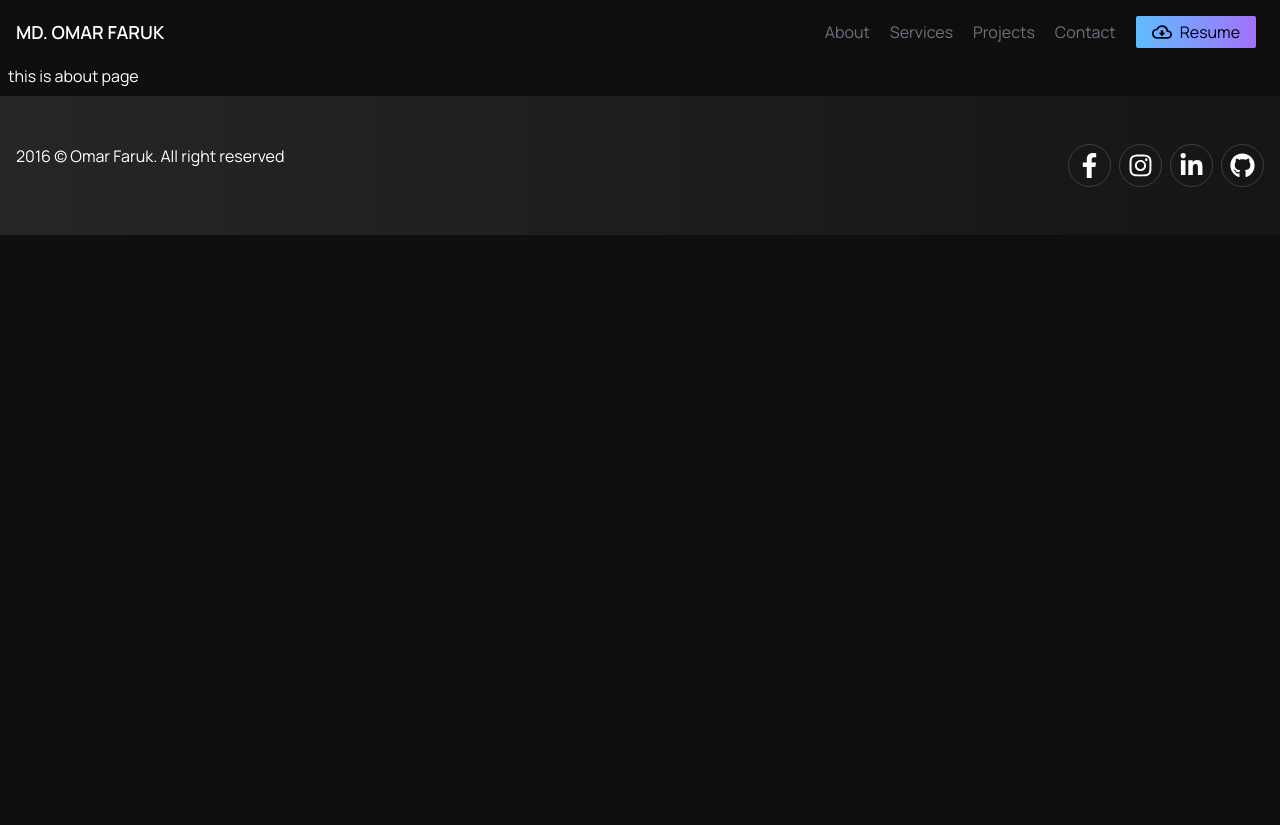
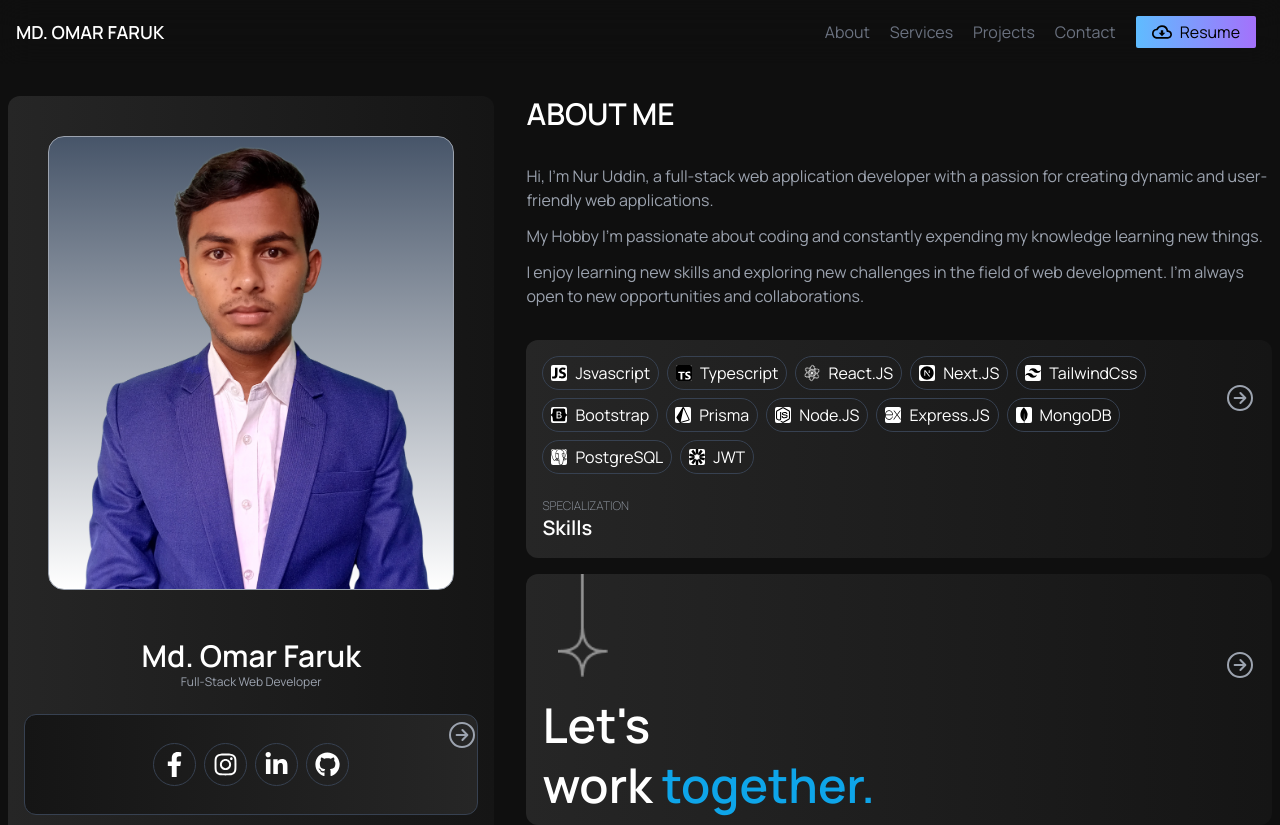
Before and after one commit to Omarfaruk05/my-portfolio-2.0, a Next.js app: page /about in a window 1280 px wide. Shown: the top 825 px of the page. Before the commit the page ends 800 px from the top, so only its background shows below. Built offline with nearby package versions, Linux system fonts and the light colour scheme.

Commit message:
[Done]About Page

```diff
--- a/src/app/about/page.tsx
+++ b/src/app/about/page.tsx
@@ -1,9 +1,55 @@
 import Container from "@/components/shared/Container";
-
+import Cart from "@/components/ui/Cart";
+import Image from "next/image";
+import profiltImage from '../../assects/profile1.png'
+import Links from "@/components/shared/Links";
+import SkillsCart from "@/components/ui/SkillsCart";
+import TalkTogether from "@/components/ui/TalkTogether";
 const AboutPage = () => {
   return (
     <Container>
-      <h2>this is about page</h2>
+      <div className="grid grid-cols-1 md:grid-cols-5 gap-8 md:my-8">
+        <div className="mx-auto text-center md:col-span-2">
+          <Cart>
+            <div className="md:m-2 lg:m-6">
+              <Image
+                className="border border-gray-400 rounded-2xl w-full bg-gradient-to-b from-slate-600 to-white "
+                src={profiltImage}
+                width={200}
+                height={200}
+                alt="profile_image"
+              />
+            </div>
+            <div>
+              <h2 className="text-3xl font-semibold">Md. Omar Faruk</h2>
+              <p className="text-xs text-gray-400">Full-Stack Web Developer</p>
+            </div>
+            <div className="border border-gray-700 bg-gradient-to-l from-[#262626] to-[#151515] p-7 rounded-xl flex justify-center items-center w-full">
+              <Links />
+            </div>
+            <div>
+              <button
+                className="font-semibold mx-auto w-full bg-[#333333] hover:text-black hover:bg-white transition-all duration-200 ease-in-out p-2 rounded-lg cursor-pointer">Contact</button>
+            </div>
+          </Cart>
+        </div>
+        <div className="md:col-span-3 space-y-4">
+          <div>
+            <h1 className="text-3xl font-semibold uppercase">About Me</h1>
+            <div className="text-gray-400 space-y-3 my-8">
+              <p>Hi, I’m Nur Uddin, a full-stack web application developer with a passion for creating dynamic and user-friendly web applications. </p>
+              <p> My Hobby I'm passionate about coding and constantly expending my knowledge learning new things.</p>
+              <p>I enjoy learning new skills and exploring new challenges in the field of web development. I’m always open to new opportunities and collaborations.</p>
+            </div>
+          </div>
+          <div>
+          <SkillsCart/>
+          </div>
+          <div>
+            <TalkTogether/>
+          </div>
+        </div>
+      </div>
     </Container>
   );
 };
--- a/src/app/page.tsx
+++ b/src/app/page.tsx
@@ -1,12 +1,8 @@
 import Container from "@/components/shared/Container";
-import About from "@/components/ui/About";
-import ContactMe from "@/components/ui/ContactMe";
+import Cart from "@/components/ui/Cart";
 import CredentialsCart from "@/components/ui/CredentialsCart";
-import Hero from "@/components/ui/Hero";
 import MyInfo from "@/components/ui/MyInfo";
-import MySkill from "@/components/ui/MySkill";
 import Profiles from "@/components/ui/Profiles";
-import Projects from "@/components/ui/Projects";
 import ProjectsAndServices from "@/components/ui/ProjectsAndServices";
 import SkillsCart from "@/components/ui/SkillsCart";
 import SkillsChart from "@/components/ui/SkillsChart";
@@ -31,7 +27,14 @@ export default function Home() {
         </div>
       </section>
       <section className="px-4 py-2 grid gap-5 grid-cols-1 md:grid-cols-2">
-        <TalkTogether />
+        <div className="flex flex-col gap-4">
+          <TalkTogether />
+          <Cart>
+            <h2 className="text-4xl font-semibold  flex items-center">
+              THANKS FOR VISITING
+            </h2>
+          </Cart>
+        </div>
         <SkillsChart />
       </section>
 
--- a/src/components/ui/Nav.tsx
+++ b/src/components/ui/Nav.tsx
@@ -5,9 +5,9 @@ const Nav = () => {
   return (
     <div className="backdrop-blur-lg fixed w-full top-0 z-30">
       <div className=" max-w-7xl mx-auto px-4 flex justify-center sm:justify-between items-center py-4">
-        <h2 className="text-lg font-semibold hidden sm:block">
+        <Link href={'/'} className="text-lg font-semibold hidden sm:block">
           MD. OMAR FARUK
-        </h2>
+        </Link>
 
         <ul className="flex gap-1 items-center list-none text-gray-500">
           <Link
@@ -40,7 +40,7 @@ const Nav = () => {
             rel="noopener noreferrer"
             download
           >
-            <button className="hidden md:flex items-center text-black hover:text-white gap-2 transition duration-300 mx-2 px-4 rounded-sm py-1 bg-gradient-to-r from-[#5FBCFF] to-[#A471FB]">
+            <button className="hidden md:flex items-center outline-[1px] hover:outline-dashed text-black hover:text-white gap-2 transition ease-in-out duration-300 mx-2 px-4 rounded-sm py-1 bg-gradient-to-r from-[#5FBCFF] to-[#A471FB]">
               <MdOutlineCloudDownload size={20} /> Resume
             </button>{" "}
           </a>
--- a/src/components/ui/TalkTogether.tsx
+++ b/src/components/ui/TalkTogether.tsx
@@ -16,11 +16,6 @@ const TalkTogether = () => {
           </h1>
         </div>
       </Cart>
-      <Cart>
-        <h2 className="text-4xl font-semibold  flex items-center">
-          THANKS FOR VISITING
-        </h2>
-      </Cart>
     </div>
   );
 };
```
